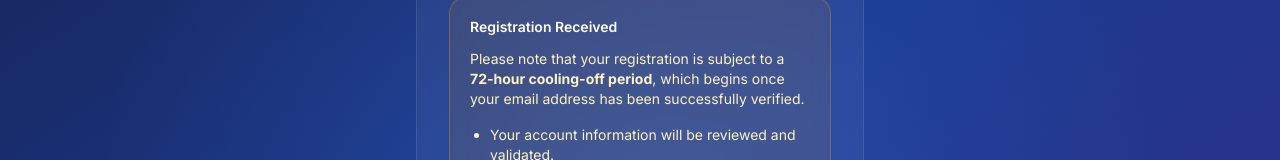
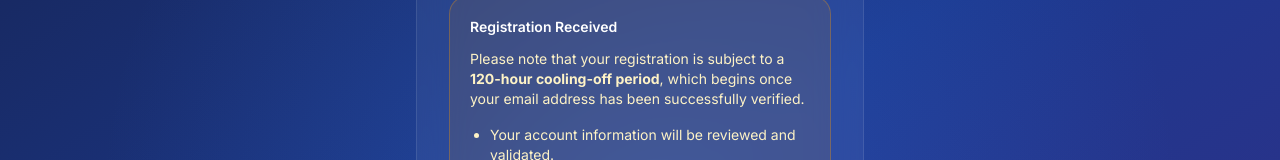
Before and after one commit to zubairfloat/dashboard1, a Next.js app: page /login in a window 1280 px wide. Shown: the part 225-385 px from the top of the page. Built offline with nearby package versions, Linux system fonts and the light colour scheme.

Commit message:
increase the hours numbers

```diff
--- a/app/login/page.tsx
+++ b/app/login/page.tsx
@@ -45,7 +45,7 @@ export default function LoginPage() {
 
           <p>
             Please note that your registration is subject
-            to a <strong>72-hour cooling-off period</strong>,
+            to a <strong>120-hour cooling-off period</strong>,
             which begins once your email address has been
             successfully verified.
           </p>
```
